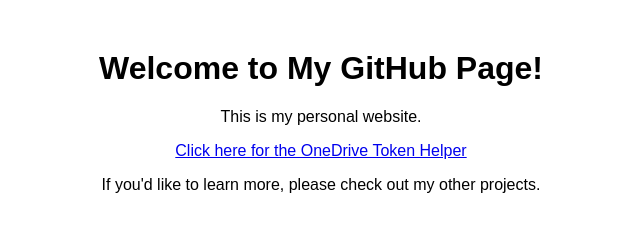
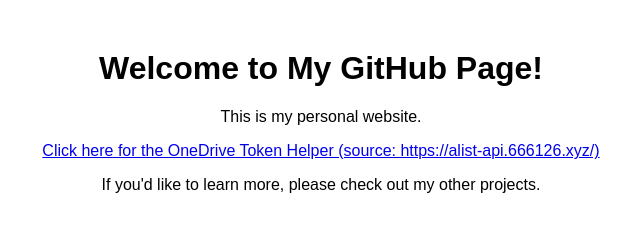
Before and after one commit to sunrisewestern/sunrisewestern.github.io, a plain HTML site: page index.html in a window 1280 px wide. Shown: the whole page, without its empty margins (319-959 px from the left). Drawn offline with Linux system fonts and the light colour scheme.

Commit message:
Update index.html

```diff
--- a/index.html
+++ b/index.html
@@ -12,7 +12,7 @@
 
     <!-- Add the link to the OneDrive Token Helper -->
     <p>
-        <a href="OneDrive令牌获取助手.html">Click here for the OneDrive Token Helper</a>
+        <a href="OneDrive令牌获取助手.html">Click here for the OneDrive Token Helper (source: https://alist-api.666126.xyz/)</a>
     </p>
 
     <p>If you'd like to learn more, please check out my other projects.</p>
```
